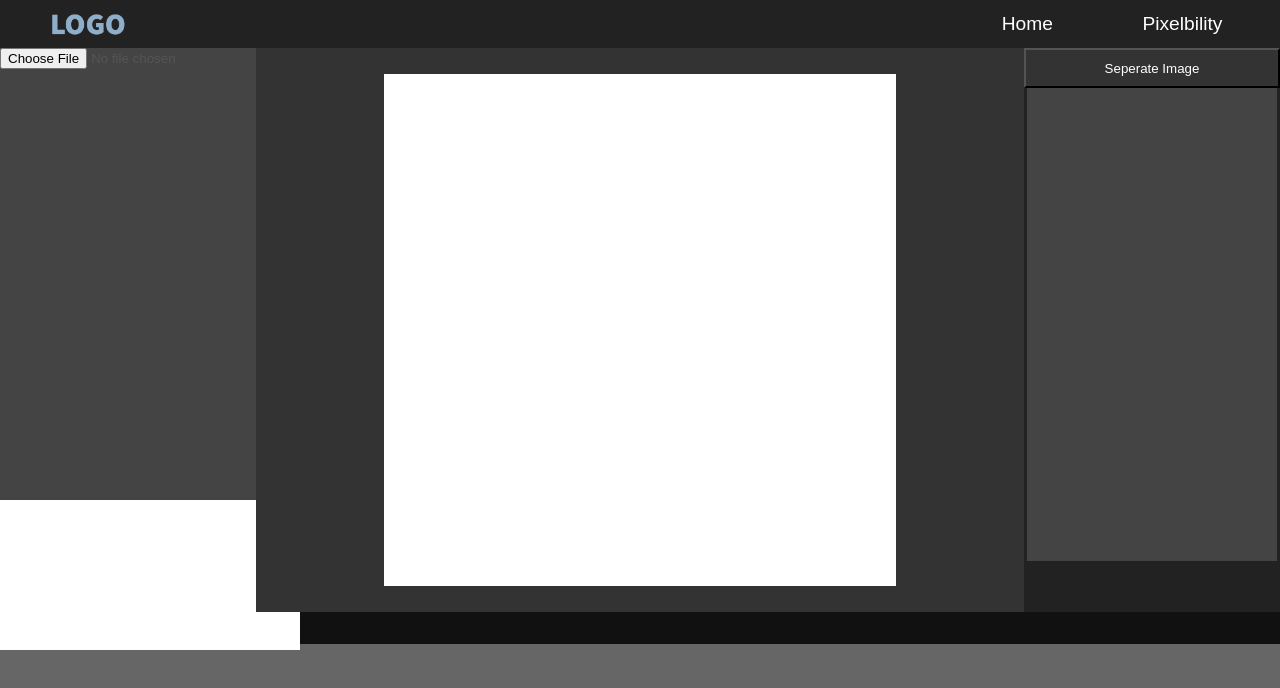
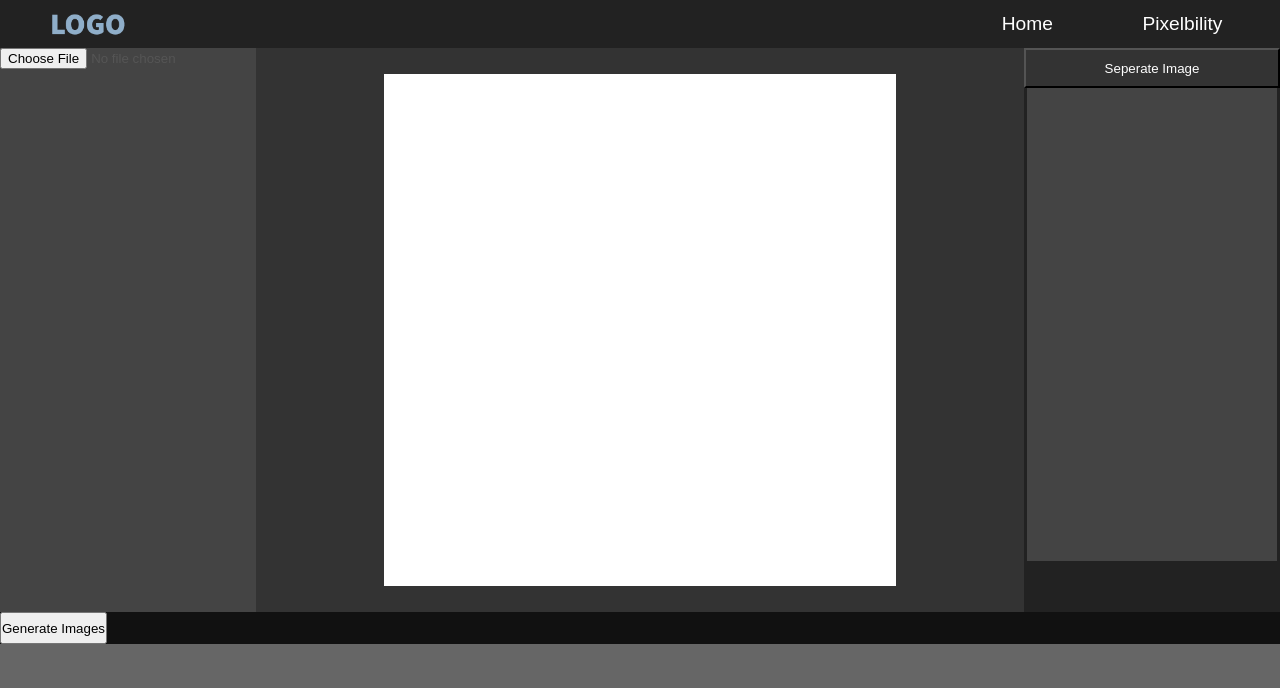
Before and after one commit to kagashi-chris/Pixelbility, a React (Create React App) app: page /pixelbility in a window 1280 px wide. Shown: the top 688 px of the page. Built offline with nearby package versions, Linux system fonts and the light colour scheme.

Commit message:
basic functions all added

```diff
--- a/src/components/Pixelbility.js
+++ b/src/components/Pixelbility.js
@@ -33,7 +33,11 @@ export default class Pixelbility extends Component {
       <div className="main-app-panel">
         <div className="main-app-panel-1">
           {/* for resizing and editing image */}
-          <canvas ref={this.canvasRef} id="tempCanvas" className=""></canvas>
+          <canvas
+            ref={this.canvasRef}
+            id="tempCanvas"
+            className="hidden"
+          ></canvas>
           <ToolImportImagePanel
             img={this.state.img}
             imgHandler={this.imgHandler}
```
